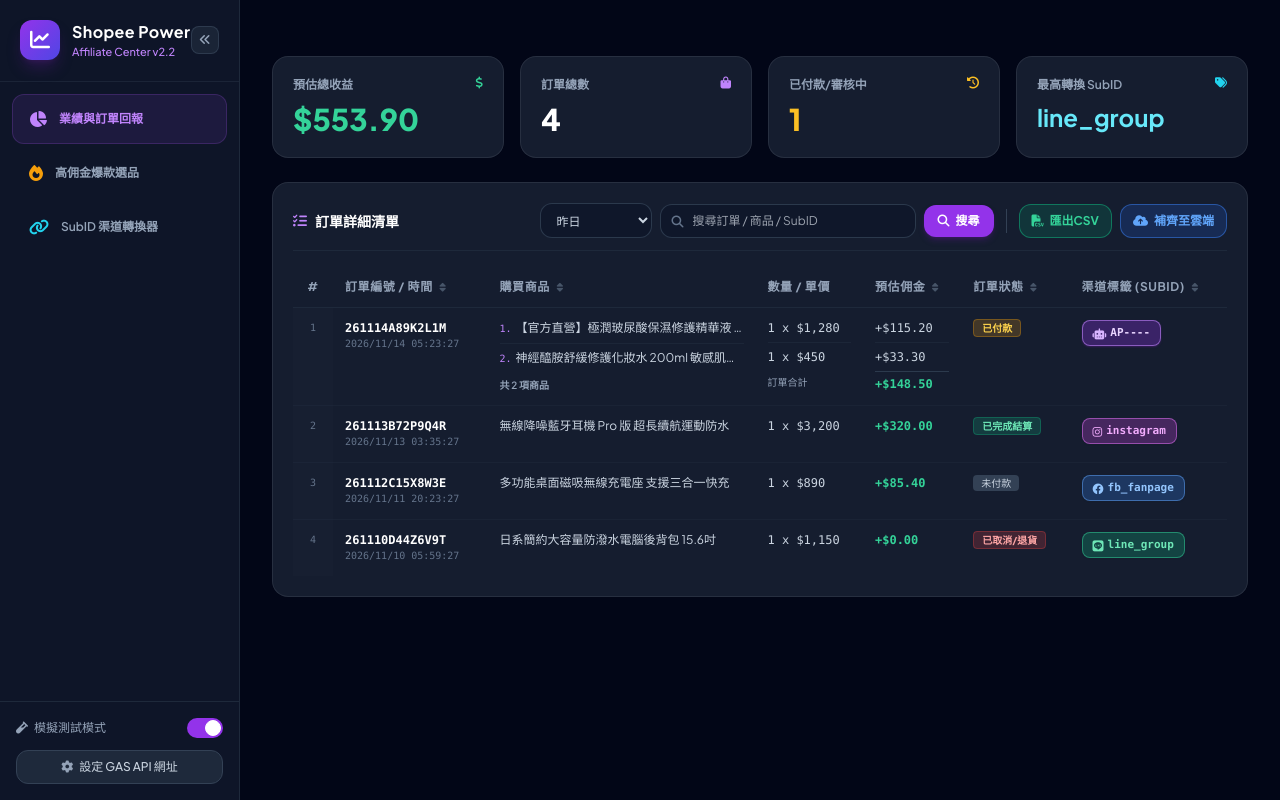
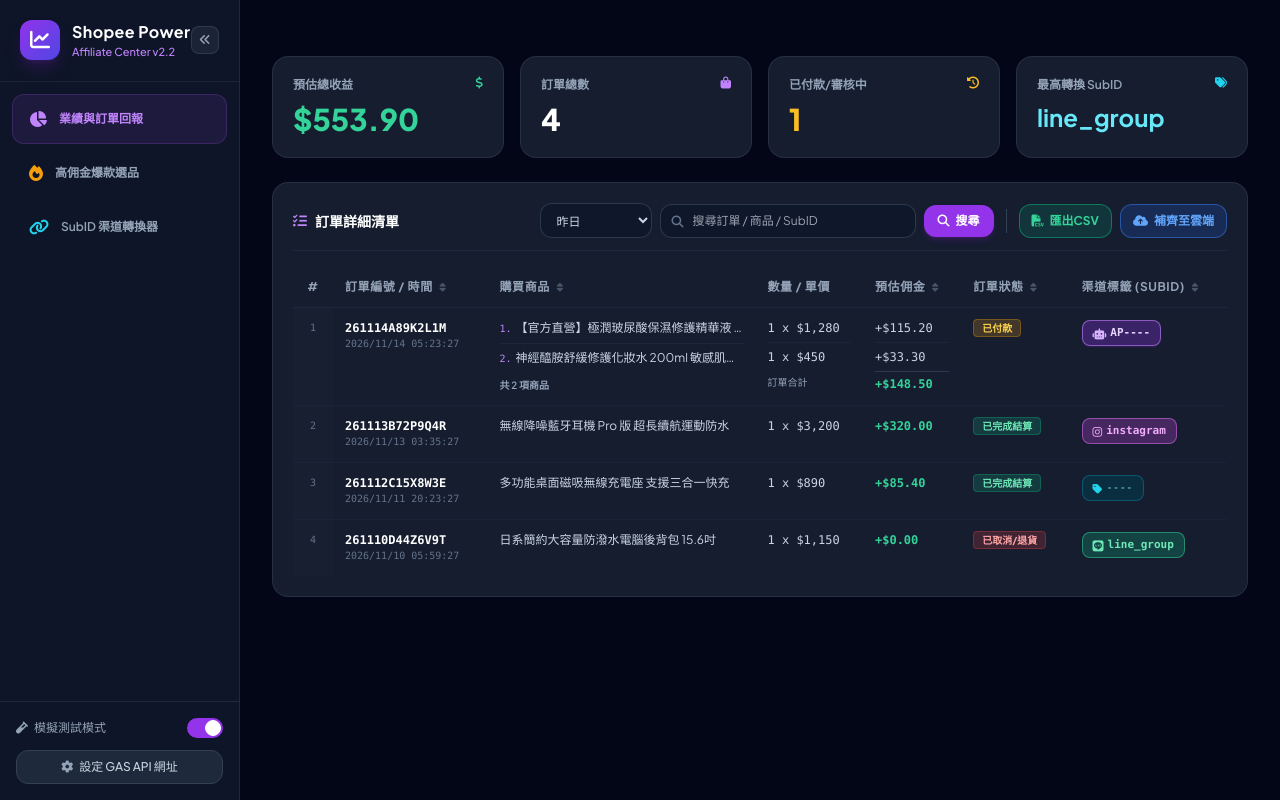
Before and after one commit to bagayen/masayui, a plain HTML site: page index.html in a window 1280 px wide. Drawn offline with nearby package versions, Linux system fonts and the light colour scheme.

Commit message:
Add files via upload

```diff
--- a/index.html
+++ b/index.html
@@ -607,9 +607,9 @@
                         {
                             orderSn: "261112C15X8W3E",
                             purchaseTime: nowSec - 86400 * 2.5,
-                            orderStatus: "UNPAID",
+                            orderStatus: "COMPLETED",
                             totalCommission: 85.40,
-                            subId1: "fb_fanpage",
+                            subId1: "----",
                             items: [
                                 { itemName: "多功能桌面磁吸無線充電座 支援三合一快充", itemPrice: 890, qty: 1, estimatedCommission: 85.40 }
                             ]
@@ -721,7 +721,8 @@
                 }
             });
 
-            const sorted = [...currentOrdersData].sort((a, b) => {
+            // 直接對 currentOrdersData 進行原地排序，確保表格渲染與匯出 CSV 皆套用最新順序
+            currentOrdersData.sort((a, b) => {
                 let valA, valB;
                 if (column === 'time') {
                     valA = a.purchaseTime || 0;
@@ -745,11 +746,11 @@
                 return 0;
             });
 
-            renderOrderTable(sorted);
+            renderOrderTable(currentOrdersData);
         }
 
         // ==========================================
-        // SubID 標籤徽章渲染 (寬鬆認定 AP 開頭)
+        // SubID 標籤徽章渲染 (寬鬆認定渠道與 AP 標籤)
         // ==========================================
         function getSubIdBadge(subId) {
             if (!subId || subId.toString().trim() === '無' || subId.toString().trim() === 'null' || subId.toString().trim() === '') {
@@ -774,7 +775,7 @@
             if (lowerSubId.includes('ap')) {
                 return `<span class="px-2.5 py-1 bg-purple-600/30 text-purple-200 border border-purple-400/60 rounded-lg text-[11px] font-mono font-bold inline-flex items-center gap-1 shadow-sm shadow-purple-900/50"><i class="fa-solid fa-robot text-purple-300"></i>${cleanSubId}</span>`;
             }
-			// 預設樣式 (深青色)
+            // 預設樣式 (深青色)
             return `<span class="px-2.5 py-1 bg-cyan-950/80 text-cyan-300 border border-cyan-700/60 rounded-lg text-[11px] font-mono inline-flex items-center gap-1"><i class="fa-solid fa-tag text-cyan-400"></i>${cleanSubId}</span>`;
         }
 
@@ -794,17 +795,18 @@
         // ==========================================
         // 渲染訂單表格 (支援一筆訂單多商品垂直展開)
         // ==========================================
-        function renderOrderTable() {
+        function renderOrderTable(orders = currentOrdersData) {
             const tableBody = document.getElementById('orderTableBody');
+            if (!tableBody) return;
             tableBody.innerHTML = '';
 
-            if (currentOrdersData.length === 0) {
+            if (!orders || orders.length === 0) {
                 tableBody.innerHTML = `<tr><td colspan="7" class="p-8 text-center text-slate-500">此區間或搜尋條件下尚無分潤訂單紀錄</td></tr>`;
                 return;
             }
 
-            // 新增 index 變數用來產生序號 (No.)，並支援同一筆訂單多商品垂直堆疊顯示
-            currentOrdersData.forEach((order, index) => {
+            // 產生序號 (No.)，並支援同一筆訂單多商品垂直堆疊顯示
+            orders.forEach((order, index) => {
                 const items = (order.items && order.items.length > 0)
                     ? order.items
                     : [{ itemName: '未知商品', itemPrice: 0, qty: 1, estimatedCommission: order.totalCommission || 0 }];
```
